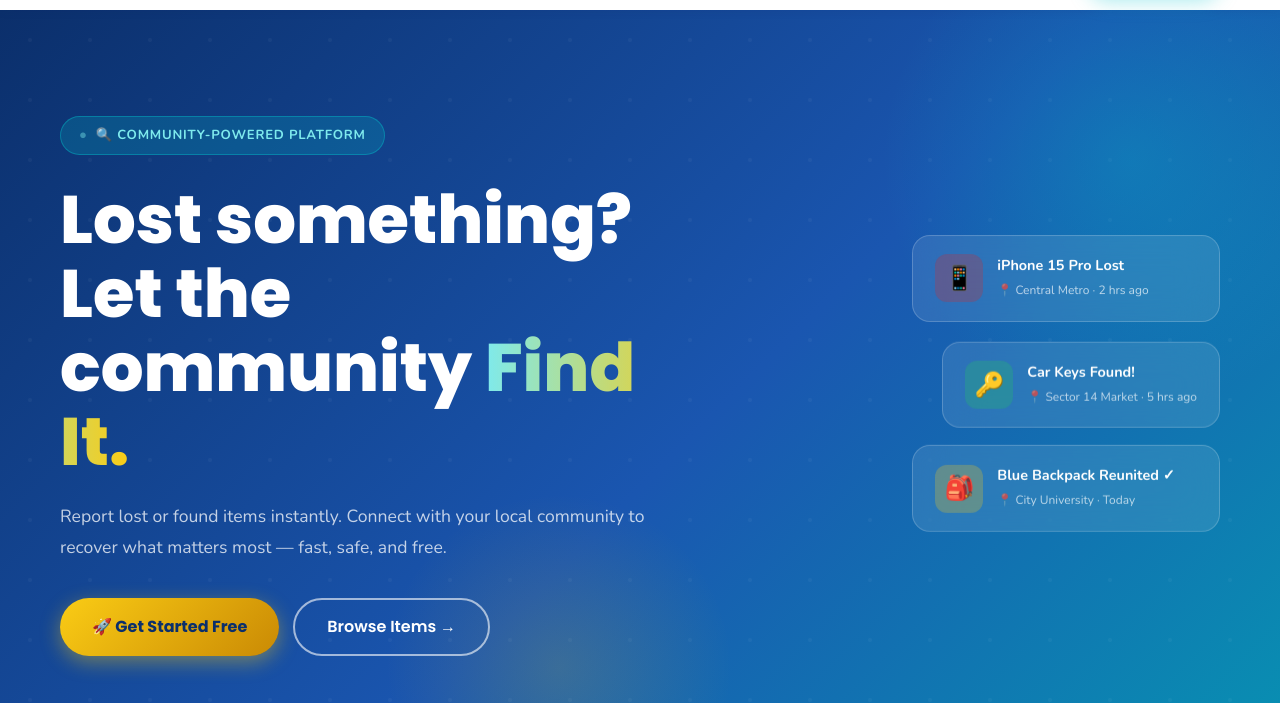
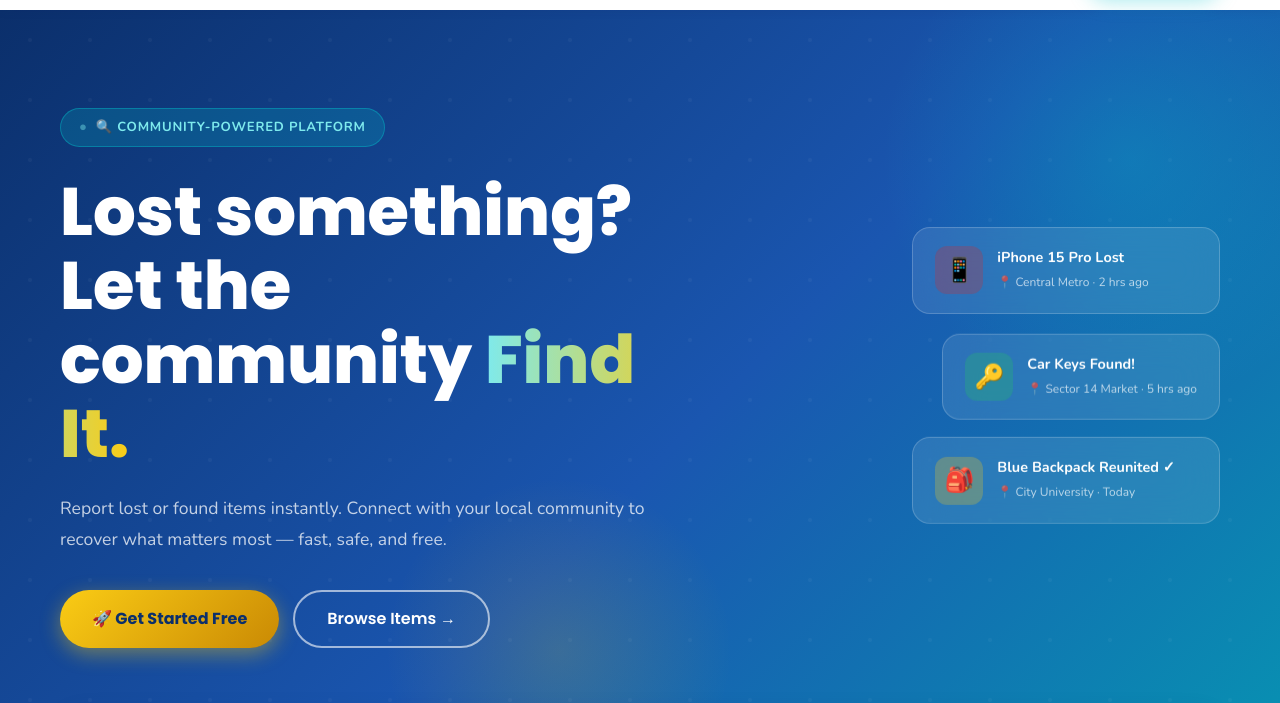
Before and after one commit to riyasharma-24/Find-It, a plain HTML site: page lost_and_found_project/index.html in a window 1280 px wide. Shown: the part 60-763 px from the top of the page. Drawn offline with nearby package versions, Linux system fonts and the light colour scheme.

Commit message:
Update index.html

```diff
--- a/lost_and_found_project/index.html
+++ b/lost_and_found_project/index.html
@@ -9,7 +9,7 @@
     /* ═══ HERO ═══ */
     .hero {
       background: linear-gradient(135deg, #0B2F6B 0%, #1A56B0 55%, #0891b2 100%);
-      min-height: 94vh;
+      min-height: 92vh;
       display: flex; align-items: center;
       position: relative; overflow: hidden;
       padding: 80px 60px;
```
